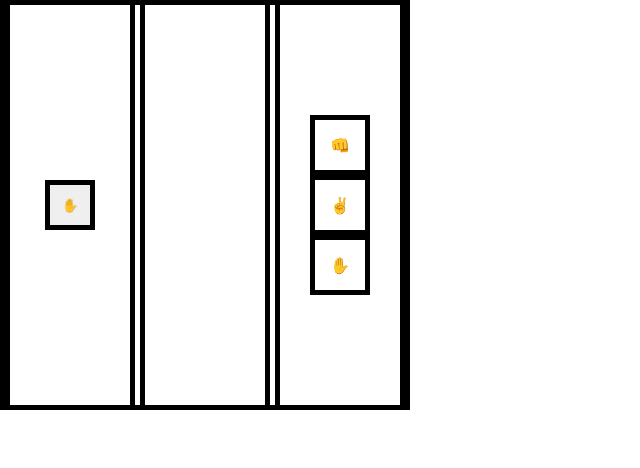
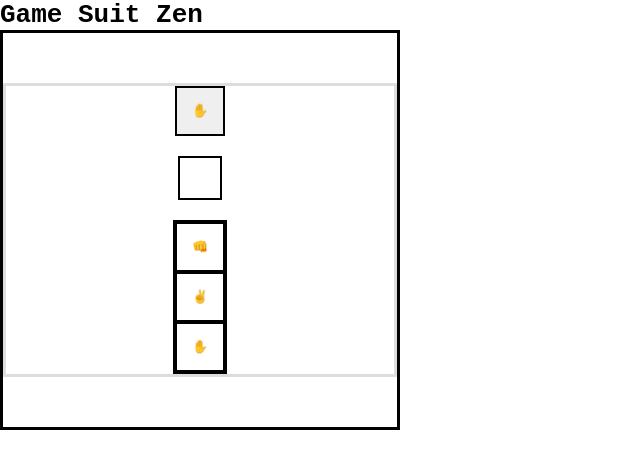
Before and after one commit to Zenn1104/suit-javascript-zen, a plain HTML site: page index.html in a window 1280 px wide. Shown: the whole page, without its empty margins (0-640 px from the left). Drawn offline with Linux system fonts and the light colour scheme.

Commit message:
style(all) : fix style for main page

```diff
--- a/index.html
+++ b/index.html
@@ -7,11 +7,15 @@
     <link rel="stylesheet" href="style.css">
 </head>
 <body>
+    <h1>Game Suit Zen</h1>
+    <section class="root">
         <section class="main">
             <section class="computer-area">
                 <button class="computer-btn">✋</button>
             </section>
-        <section class="info-area"></section>
+            <section class="info-area">
+                <section class="score-area"></section>
+            </section>
             <section class="player-area">
                 <ul>
                     <li class="batu">👊</li>
@@ -21,6 +25,8 @@
             </section>
         </section>
 
+    </section>
+
     <script src="main.js"></script>
 </body>
 </html>
--- a/main.js
+++ b/main.js
@@ -12,72 +12,39 @@ function getRules(computer, player) {
     if( player == 'kertas') return ( computer == 'gunting') ? 'KALAH!' : 'MENANG!';
 }
 
+function convertChoice(computer) {
+    if(computer == 'batu') return '👊';
+    if(computer == 'gunting') return '✌';
+    if(computer == 'kertas') return '✋';
+};
 
-// const pBatu = document.querySelector('.batu');
-// pBatu.addEventListener('click', function() {
-//     const pComputer = getComputerChoice();
-//     const pPlayer = pBatu.className;
-//     const hasil = getRules(pComputer, pPlayer);
-
-//     const computerVisual = document.querySelector('.computer-btn');
-//     computerVisual.textContent = pComputer;
-
-//     const info = document.querySelector('.info-area');
-//     info.innerHTML = hasil;
-
-//     console.log(`pilihan computer : ${pComputer}`);
-//     console.log(`pilihan player: ${pPlayer}`);
-//     console.log(`hasil: ${hasil}`);
-// });
-
+function scoreSum(hasil) {
+    const scorePlayer = 0;
+    if( hasil == 'MENANG') {
+        scorePlayer += 1
+    };
+}
 
 const choice = document.querySelectorAll('ul li');
 choice.forEach(function(pil) {
     pil.addEventListener('click', function() {
         const pComputer = getComputerChoice();
+        const finalChoiceComputer = convertChoice(pComputer);
         const pPlayer = pil.className;
         const hasil = getRules(pComputer, pPlayer);
+        const score = scoreSum(hasil)
 
         const computerVisual = document.querySelector('.computer-btn');
-        computerVisual.textContent = pComputer;
+        computerVisual.textContent = finalChoiceComputer;
+        // const scoreVisual = document.querySelector('.score-area');
+        // scoreVisual.innerHTML = score;
 
         const info = document.querySelector('.info-area');
         info.innerHTML = hasil;
 
-
+        console.log(`score : ${score}`);
         console.log(`pilihan computer : ${pComputer}`);
         console.log(`pilihan player: ${pPlayer}`);
         console.log(`hasil: ${hasil}`);
     })
 })
-
-
-// const pGunting = document.querySelector('.gunting');
-// pGunting.addEventListener('click', function() {
-//     const pComputer = getComputerChoice();
-//     const pPlayer = pGunting.className;
-//     const hasil = getRules(pComputer, pPlayer);
-
-//     const computerVisual = document.querySelector('.computer-btn');
-//     computerVisual.textContent = pComputer;
-
-//     const info = document.querySelector('.info-area');
-//     info.innerHTML = hasil;
-// });
-
-// const pKertas = document.querySelector('.kertas');
-// pKertas.addEventListener('click', function() {
-//     const pComputer = getComputerChoice();
-//     const pPlayer = pKertas.className;
-//     const hasil = getRules(pComputer, pPlayer);
-
-//     const computerVisual = document.querySelector('.computer-btn');
-//     computerVisual.textContent = pComputer;
-
-//     const info = document.querySelector('.info-area');
-//     info.innerHTML = hasil;
-
-//     console.log(`pilihan computer : ${pComputer}`);
-//     console.log(`pilihan player: ${pPlayer}`);
-//     console.log(`hasil: ${hasil}`);
-// })
--- a/style.css
+++ b/style.css
@@ -1,27 +1,44 @@
 * {
     margin: 0;
     padding: 0;
+    box-sizing: border-box;
+    font-family: monospace;
 }
 
-.main {
+.body {
     display: flex;
     justify-content: center;
-    align-items: center;
 }
 
-section {
+
+.root {
     display: flex;
     justify-content: center;
     align-items: center;
     width: 50vh;
     height:50vh;
-    border: 5px solid;
+    border: 3px solid;
     gap: 5px;
 }
 
-info-area {
-    height: 30px;
+.main {
+    display: flex;
+    align-items: center;
+    width: 50vh;
+    height: auto;
+    flex-direction: column;
+    border: 3px solid #ddd;
 }
+
+.info-area {
+    display: flex;
+    align-items: center;
+    border: 2px solid;
+    padding: 20px;
+    margin: 20px;
+    height: 40px;
+}
+
 
 .computer-btn {
     display: flex;
@@ -29,7 +46,13 @@ info-area {
     align-items: center;
     width: 50px;
     height: 50px;
-    border: 5px solid;
+    border: 2px solid;
+}
+
+.player-area {
+    display: flex;
+    justify-content: space-around;
+    border : 2px solid;
 }
 
 .batu {
@@ -38,7 +61,7 @@ info-area {
     align-items: center;
     width: 50px;
     height: 50px;
-    border: 5px solid;
+    border: 2px solid;
 }
 
 .gunting {
@@ -47,7 +70,7 @@ info-area {
     align-items: center;
     width: 50px;
     height: 50px;
-    border: 5px solid;
+    border: 2px solid;
 }
 
 .kertas {
@@ -56,5 +79,5 @@ info-area {
     align-items: center;
     width: 50px;
     height: 50px;
-    border: 5px solid;
+    border: 2px solid;
 }
```
Lines whose indentation alone changed are shown as unchanged.
